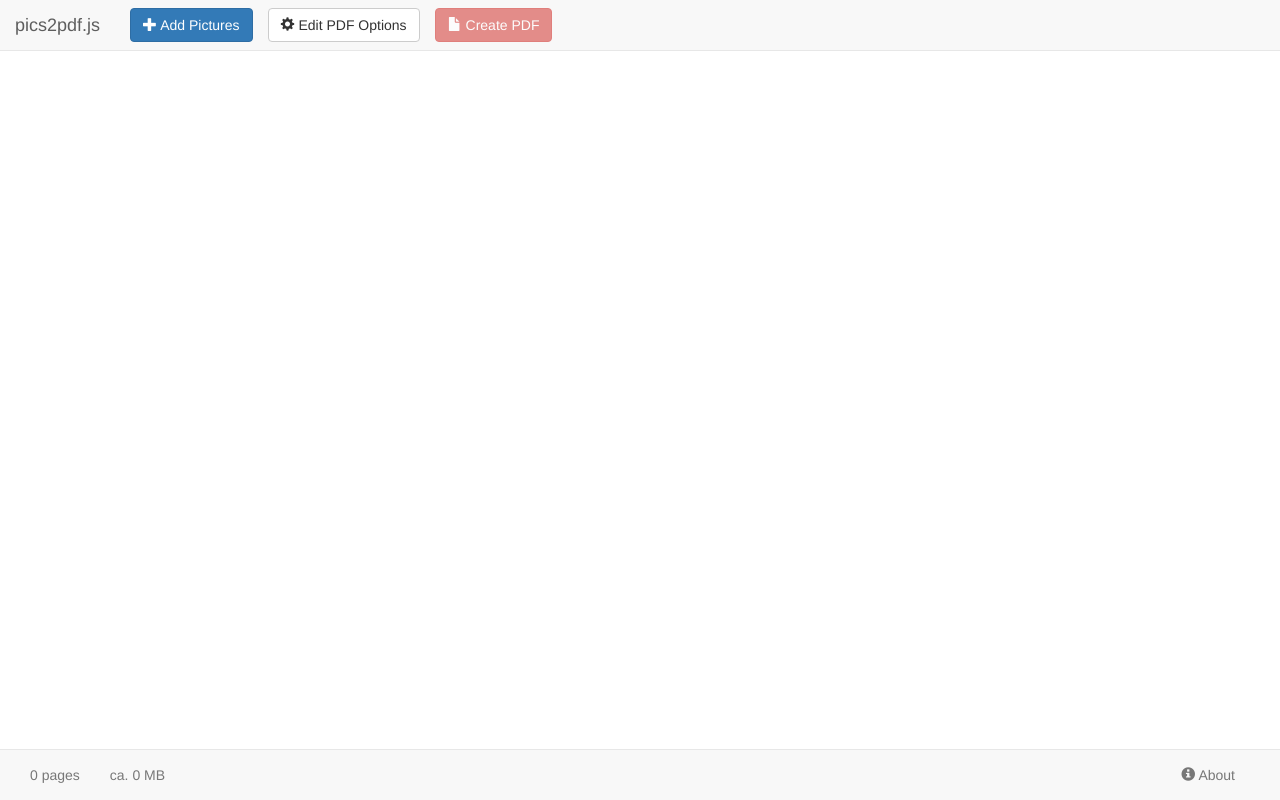
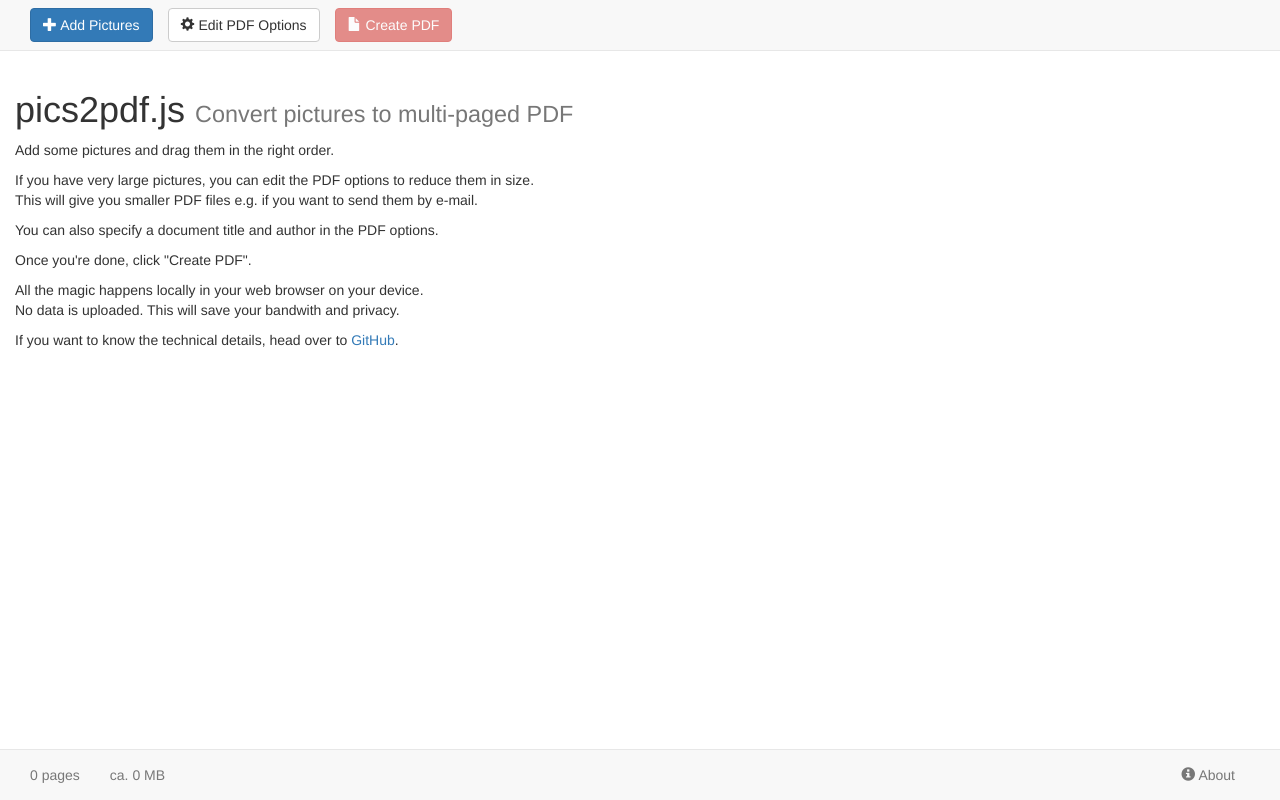
Before and after one commit to flesser/pics2pdf, a plain HTML site: page index.html in a window 1280 px wide. Drawn offline with Linux system fonts and the light colour scheme.

Commit message:
add icons and welcome text

```diff
--- a/index.html
+++ b/index.html
@@ -6,7 +6,14 @@
         <meta name="viewport" content="width=device-width, initial-scale=1">
         <meta name="description" content="Convert multiple pictures into one multi-paged PDF file. Optionally resize pictures.">
         <meta name="author" content="Florian Eßer">
-        <link rel="icon" href="favicon.ico">
+
+        <meta name="apple-mobile-web-app-capable" content="yes">
+
+        <link rel="icon" href="icons/pics2pdf-32.png">
+        <link rel="apple-touch-icon" href="icons/pics2pdf-60.png">
+        <link rel="apple-touch-icon" sizes="76x76" href="icons/pics2pdf-76.png">
+        <link rel="apple-touch-icon" sizes="120x120" href="icons/pics2pdf-120.png">
+        <link rel="apple-touch-icon" sizes="152x152" href="icons/pics2pdf-152.png">
 
         <title>Convert pictures to PDF</title>
 
@@ -20,10 +27,6 @@
     <body style="padding-top: 70px; padding-bottom: 70px;">
         <nav class="navbar navbar-default navbar-fixed-top">
             <div class="container-fluid">
-                <div class="navbar-header">
-                    <span class="navbar-brand hidden-xs">pics2pdf.js</a>
-                </div>
-
                 <span class="btn btn-primary navbar-btn btn-file navbar-nav">
                     <span class="glyphicon glyphicon-plus" aria-hidden="true"></span>
                     Add Pictures
@@ -45,6 +48,18 @@
         </nav>
 
         <div class="container-fluid">
+            <div id="welcome">
+                <h1>pics2pdf.js <small>Convert pictures to multi-paged PDF</small></h1>
+                <p>Add some pictures and drag them in the right order.</p>
+                <p>If you have very large pictures, you can edit the PDF options to reduce them in size.<br>
+                This will give you smaller PDF files e.g. if you want to send them by e-mail.</p>
+                <p>You can also specify a document title and author in the PDF options.</p>
+                <p>Once you're done, click "Create PDF".</p>
+                <p>All the magic happens locally in your web browser on your device.<br>
+                No data is uploaded. This will save your bandwith and privacy.</p>
+                <p>If you want to know the technical details, head over to
+                <a href="https://github.com/flesser/pics2pdf">GitHub</a>.</p>
+            </div>
             <div class="row" id="image-row"></div>
         </div>
 
@@ -113,7 +128,6 @@
             </div>
         </footer>
 
-
         <!-- JQuery & Bootstrap JS -->
         <script src="3rdparty/jquery.min.js"></script>
         <script src="3rdparty/bootstrap-3.3.5/js/bootstrap.min.js"></script>
--- a/pics2pdf.js
+++ b/pics2pdf.js
@@ -67,6 +67,7 @@ function handleFileSelect(evt) {
                 $(this).remove();  // remove image
                 if ($(".thumbnail").length == 0) {
                     $('#pdfbutton').addClass('disabled');
+                    $('#welcome').fadeIn();
                 }
             });
         });
@@ -104,6 +105,7 @@ function handleFileSelect(evt) {
 
     var pageCount = $(".thumbnail").length;
     if (pageCount > 0) {
+        $('#welcome').slideUp();
         $('#pdfbutton').removeClass('disabled');
     }
     $('#status-pagecount').text(pageCount + ' pages');
```
Also changed, not shown: icons/pics2pdf-120.png (added), icons/pics2pdf-152.png (added), icons/pics2pdf-32.png (added), icons/pics2pdf-60.png (added), icons/pics2pdf-76.png (added), icons/pics2pdf.svg (added), 4 other files.
